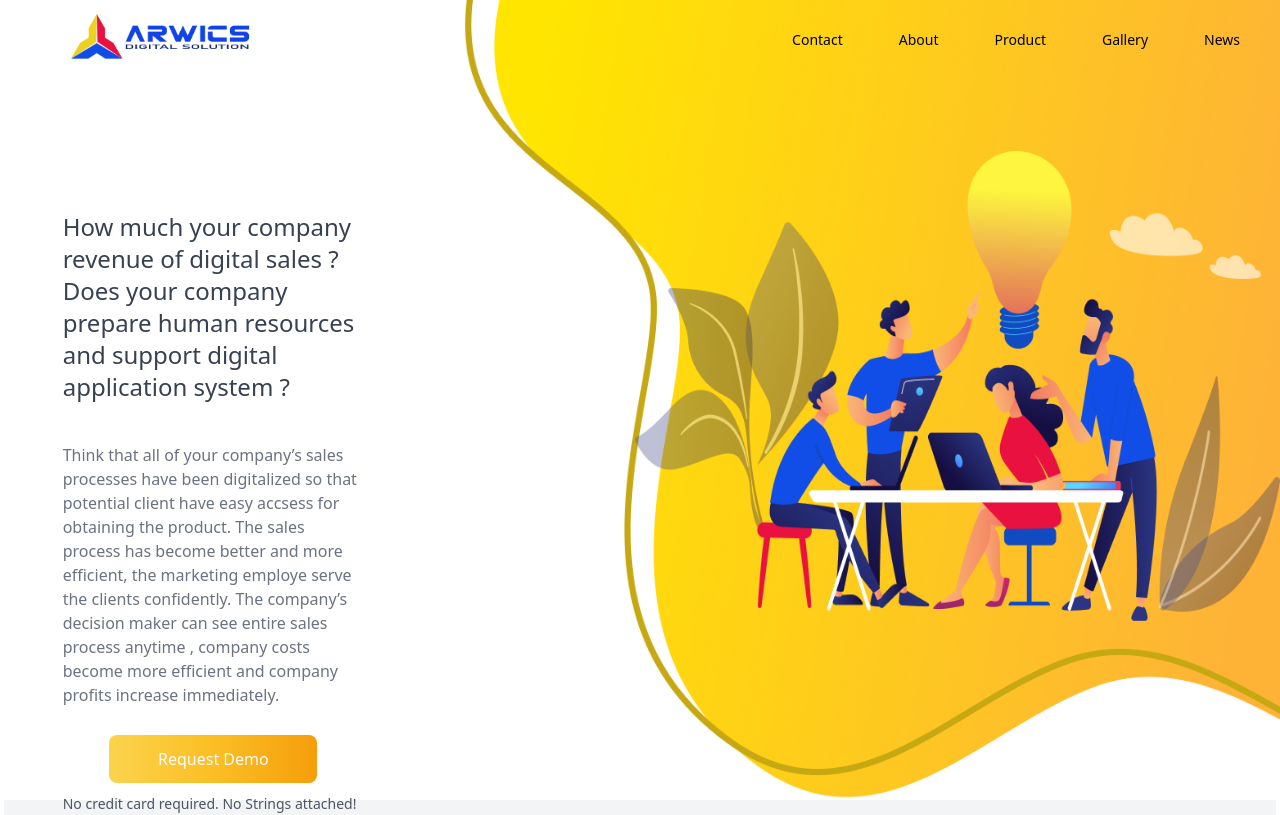
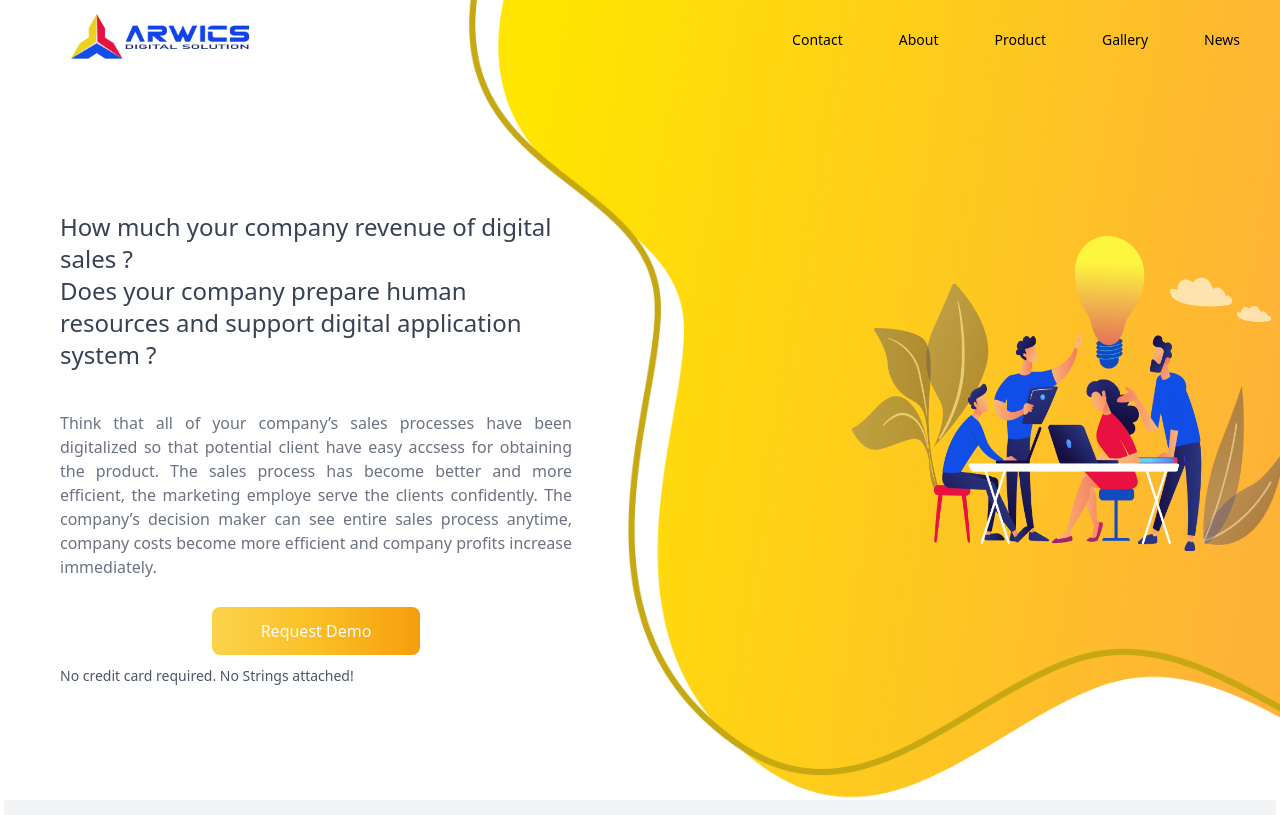
Before and after one commit to nurfaizin318/arwics-nextJS-tailwind, a Next.js app: page / in a window 1280 px wide. Shown: the top 815 px of the page. Built offline with nearby package versions, Linux system fonts and the light colour scheme.

Commit message:
fix responsible

```diff
--- a/components/Navbar/index.js
+++ b/components/Navbar/index.js
@@ -78,7 +78,7 @@ const Navbar = () => {
           </div>
         </Link>
         <Link href="/Gallery">
-          <div className={`${router.pathname == "/gallery" ? 'border-r-4 border-blue-900 bg-blue-100' : ''} h-14 w-full flex flex-wrap items-center  text-gray-500 text-sm `}>
+          <div className={`${router.pathname == "/Gallery" ? 'border-r-4 border-blue-900 bg-blue-100' : ''} h-14 w-full flex flex-wrap items-center  text-gray-500 text-sm `}>
             <div className="h-full w-1/3   flex items-center p-8" >
               <svg xmlns="http://www.w3.org/2000/svg" viewBox="0 0 20 20" fill="#8E24AA">
                 <path fillRule="evenodd" d="M4 4a2 2 0 012-2h8a2 2 0 012 2v12a1 1 0 110 2h-3a1 1 0 01-1-1v-2a1 1 0 00-1-1H9a1 1 0 00-1 1v2a1 1 0 01-1 1H4a1 1 0 110-2V4zm3 1h2v2H7V5zm2 4H7v2h2V9zm2-4h2v2h-2V5zm2 4h-2v2h2V9z" clipRule="evenodd" />
--- a/pages/About/index.js
+++ b/pages/About/index.js
@@ -44,7 +44,7 @@ const About = () => {
      return (
           <Layout title="About">
                <div className=" about xs:bg-gray-100 lg:bg-gray-50 min-h-screen  grid xs:grid-cols-1 lg:grid-cols-2"  >
-                    <div className=" xs:w-full xs:h-auto lg:w-full lg:w-1/2  flex items-center justify-center  ">
+                    <div className=" xs:w-full xs:h-auto lg:w-full lg:w-1/2  flex items-center justify-center xs:p-20 lg:p-0">
                          <div className="">
                               <Image
                                    src="/favicon.png"
@@ -55,7 +55,7 @@ const About = () => {
                               />
                          </div>
                     </div>
-                    <div className="xs:h-auto lg:h-full xs:w-full lg:w-full  text-4xl flex items-center justify-center text-sm py-10  ">
+                    <div className="xs:h-auto lg:h-full xs:w-full lg:w-full  text-4xl flex items-center justify-center text-sm py-2  ">
                          <div className="text-xl w-3/4 text-gray-600 ">
                               <b>Filosofi warna dan logo:</b><br></br>
                               <b> Merah : </b><br></br>
@@ -80,7 +80,7 @@ const About = () => {
                     </div>
                </div>
                <div className=" w-full flex justify-center">
-                    <div className="xs:w-full lg:w-3/4 h-full  flex  justify-center items-center text-center  " style={{ overflowWrap: "break-word" }}>
+                    <div className="xs:w-full lg:w-3/4 h-full flex justify-center items-center text-center" style={{ overflowWrap: "break-word" }}>
                          {data.map((ctx, index) => {
                               return (
                                    <div key={index} >
--- a/pages/Contact/index.js
+++ b/pages/Contact/index.js
@@ -5,8 +5,8 @@ import Image from 'next/image';
 const Contact = () => {
     return (
         <Layout title="Contact">
-            <div className="contact flex justify-center items-center mx-1 mt-16 " style={{minHeight:"90.7vh"}} >
-                <div className="w-11/12  bg-softWhite flex flex-wrap my-10 rounded-lg" style={{borderRadius:0}}>
+            <div className="contact flex justify-center items-center mx-1 max-width-screen min-h-screen "  >
+                <div className="w-11/12  bg-softWhite flex flex-wrap my-20 rounded-lg" style={{borderRadius:0}}>
                     <div className=" xs:w-full lg:w-1/2 h-full  flex justify-center ">
                         <div className="w-11/12 h-full p-3">
                         <input type="text" placeholder="Name" className="w-full  h-12 my-4 p-5 rounded-lg border-2 border-gray-500 "  />
--- a/pages/News/index.js
+++ b/pages/News/index.js
@@ -5,15 +5,15 @@ import Layout from '../../components/Layout';
 const News = () => {
     return (
             <Layout title="Home">
-               <div className="min-h-screen overflow-hidden  w-full grid xs:grid-cols-1 md:grid-cols-6 bg-gradient-to-r from-yellow-300 via-yellow-400 to-yellow-500 ">
-                <div className=" col-span-2  flex justify-center items-center pb-60 pt-20 xs:px-2 lg:p-10 ">
+               <div className="min-h-screen overflow-hidden  w-full grid xs:grid-cols-1 md:grid-cols-6 bg-gradient-to-r from-yellow-300 via-yellow-400 to-yellow-500  ">
+                <div className=" col-span-2  flex justify-center items-center pb-60 pt-32 xs:px-2 lg:p-10 ">
                     <div className=" w-full h-full bg-gray-50  rounded-lg "
-                    style={{minHeight:500}}
+                    style={{maxHeight:600}}
                     >
                     <div className="w-full xs:h-2/3   ">
 
                     </div>
-                    <div className="w-full  h-auto bg-blue-400 p-5 text-sm text-gray-50 rounded-lg">
+                    <div className="w-full  h-auto bg-blue-400 p-5 text-sm text-gray-50 rounded-lg" style={{minHeight:"33.3%"}}>
                     Lorem Ipsum is simply dummy text of the printing and typesetting industry. Lorem Ipsum has been the industry's standard dummy text ever since the 1500s, when an unknown printer took a galley of type and scrambled it to make a type specimen book. It has survived not only five centuries, but also the leap into electronic typesetting, remaining essentially unchanged. It was popularised in the 1960s with the release of Letraset sheets containing Lorem Ipsum passages, and more recently with desktop publishing software like Aldus PageMaker including versions of Lorem Ipsum.
                     </div>
                     </div>
@@ -31,7 +31,7 @@ const News = () => {
                                     <div className="w-full h-2/3 ">
 
                                     </div>
-                                    <div className="w-full  bg-blue-400 p-1 px-3 text-sm text-gray-50 rounded-lg" style={{textOverflow:"ellipsis"}}>
+                                    <div className="w-full  bg-blue-400 p-2 px-3 text-sm text-gray-50 rounded-lg" style={{textOverflow:"ellipsis",minHeight:'33%'}}>
                                     Lorem Ipsum is simply dummy text of the printing and typesetting industry. Lorem Ipsum has been the industry's standard dummy text ever since the 1500s,
                                     </div>
 
--- a/pages/index.js
+++ b/pages/index.js
@@ -51,19 +51,19 @@ export default function Page() {
         <div className="">
           <div
             style={{ backgroundSize: "100% 100%", backgroundRepeat: "no-repeat", }}
-            className="home-row1 w-full min-h-screen md:h-2/3 lg:min-h-screen  grid xs:grid-cols-1 lg:grid-cols-3  bg-gray-200 ">
-            <div className="w-full min-h-full flex justify-center items-center  py-5  ">
-              <div className="w-4/5 xs:lg-auto lg:h-2/3 p-5 py-16 ">
+            className="home-row1 w-full min-h-screen md:h-2/3 lg:min-h-screen  grid xs:grid-cols-1 lg:grid-cols-2  bg-gray-200 mx-1">
+            <div className="w-full min-h-full flex  items-center  py-5 ">
+              <div className="w-4/5 xs:lg-auto lg:h-2/3  py-16  ml-14">
                 <div>
                   <div className="xs:text-3xl md:text-2xl text-gray-700">
                     How much your company revenue of digital sales ?<br></br>
                 Does your company prepare human resources and support digital application system ?
               </div>
-                  <div className="text-gray-500 mt-10">
+                  <div className="text-gray-500 mt-10 text-justify">
                     Think that all of your company’s sales processes have been digitalized so that potential
                     client have easy accsess for obtaining the product. The sales process has become better
                     and more efficient, the marketing employe serve the clients confidently.
-                    The company’s decision maker can see entire sales process anytime ,
+                    The company’s decision maker can see entire sales process anytime,
                     company costs become more efficient and company profits increase immediately.
               </div>
                   <div className="w-full  h-16 flex items-center justify-center mt-5">
@@ -79,7 +79,7 @@ export default function Page() {
                 </div>
               </div>
             </div>
-            <div className=" w-full h-full xs:hidden md:hidden lg:flex  relative md-hidden overflow-hidden  items-center  col-span-2">
+            <div className=" w-full h-full xs:hidden md:hidden lg:flex  relative md-hidden overflow-hidden  items-center  ">
               <div className=" ml-52 mt-6  xs:hidden md:hidden lg:block xl:block  " >
                 <Image
                   src="/assets/vector-home.png"
```
